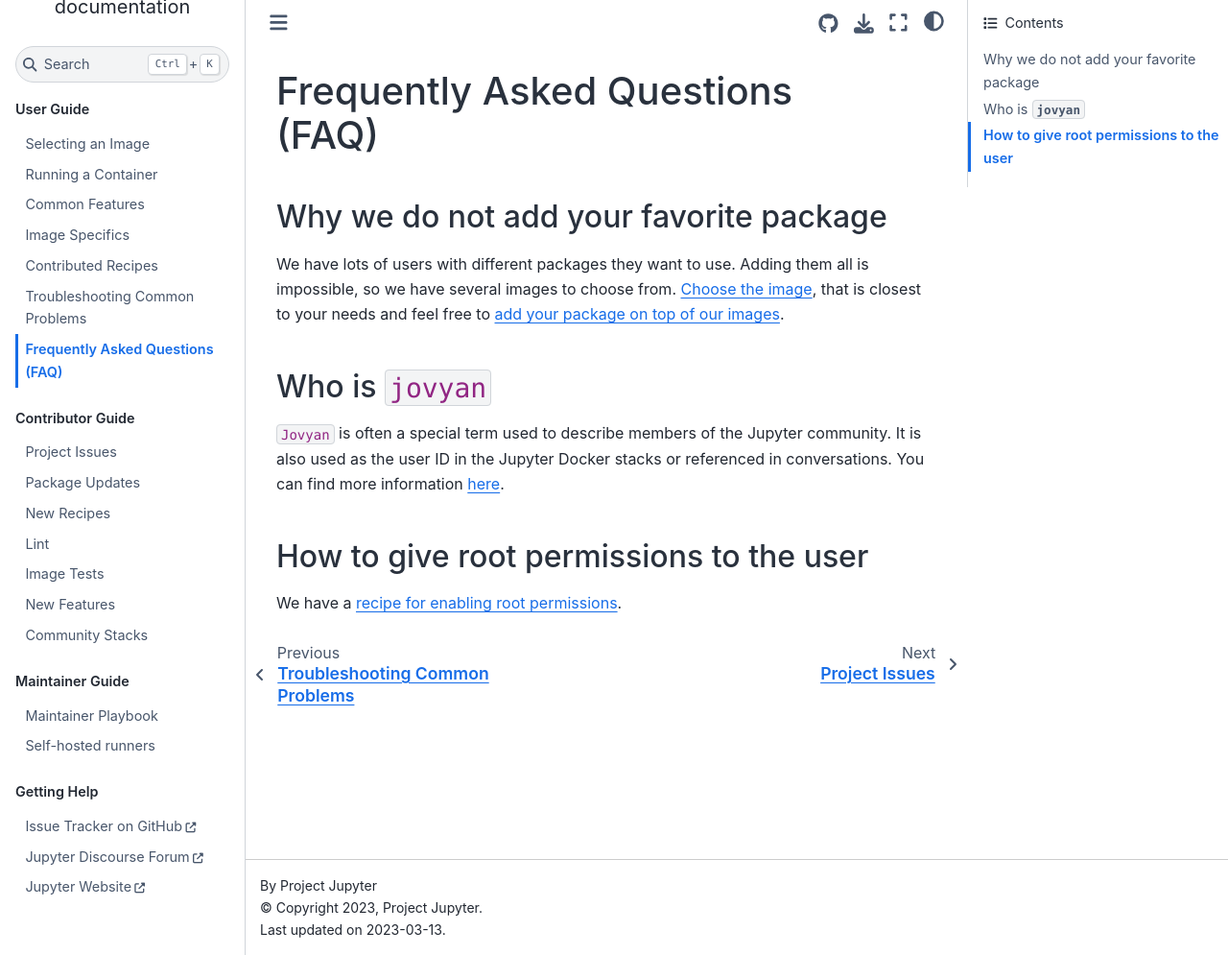
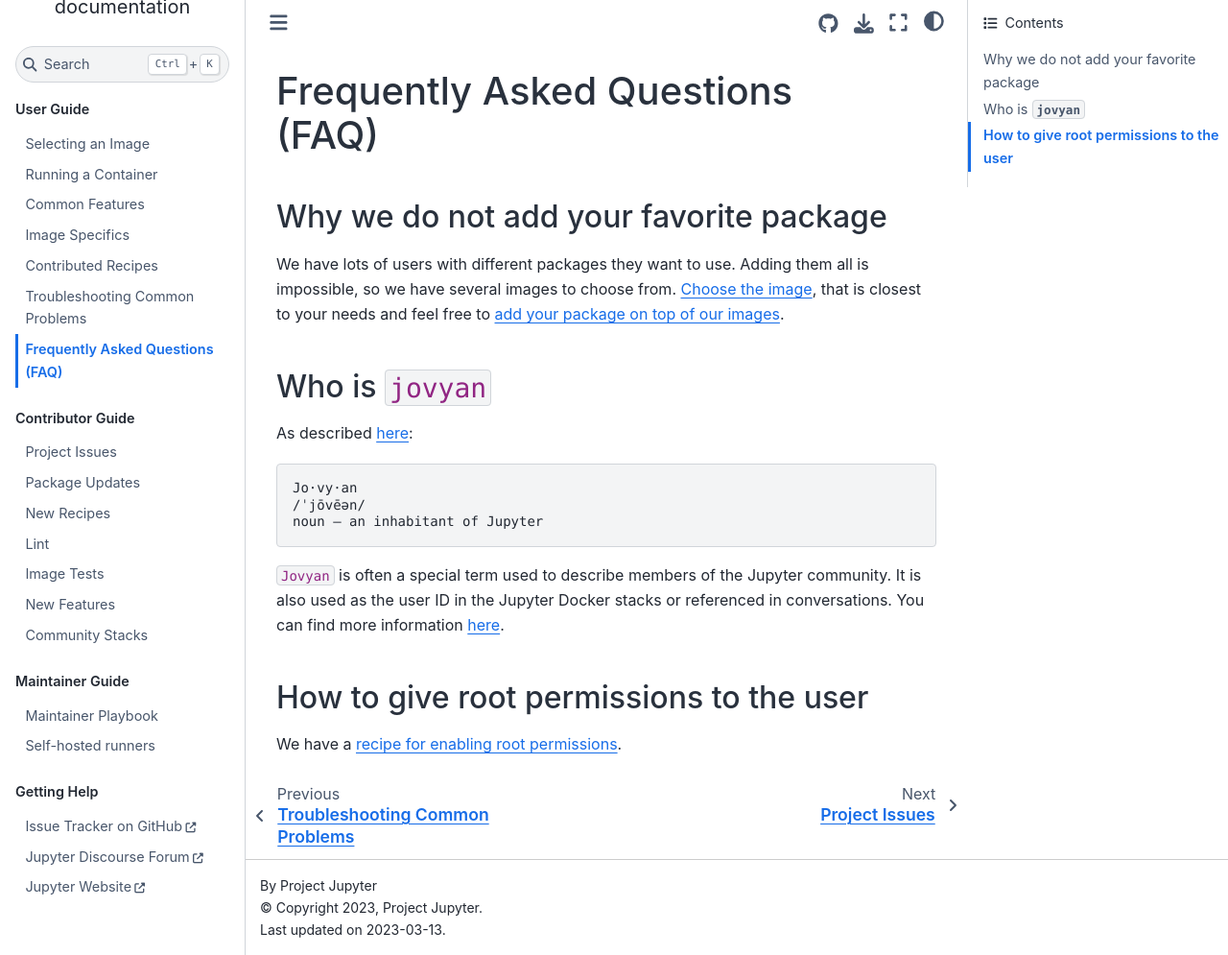
Before and after one commit to jupyter/docker-stacks, a Sphinx documentation site: the page built from docs/using/faq.md, in a window 1280 px wide and 995 px high. Shown: the whole window at 96% size. Built offline with Sphinx 7.4.7 and the Sphinx Book theme 1.1.4, drawn with Linux system fonts in a browser that asks for light colours.

Commit message:
Add more info about `jovyan`

````diff
--- a/docs/using/faq.md
+++ b/docs/using/faq.md
@@ -8,6 +8,14 @@
 
 ## Who is `jovyan`
 
+As described [here](https://github.com/jupyter/docker-stacks/issues/358#issuecomment-288844834):
+
+```text
+Jo·vy·an
+/ˈjōvēən/
+noun – an inhabitant of Jupyter
+```
+
 `Jovyan` is often a special term used to describe members of the Jupyter community.
 It is also used as the user ID in the Jupyter Docker stacks or referenced in conversations.
 You can find more information [here](https://docs.jupyter.org/en/latest/community/content-community.html#what-is-a-jovyan).
````
